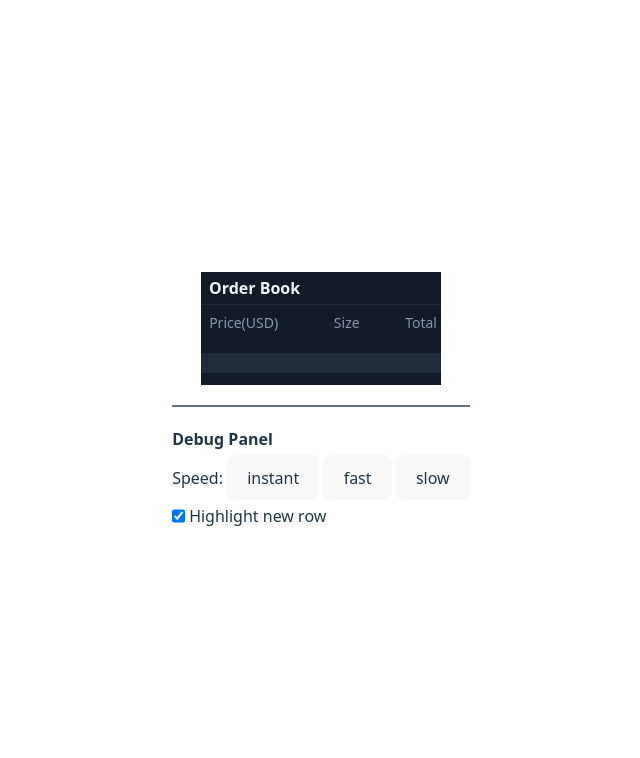
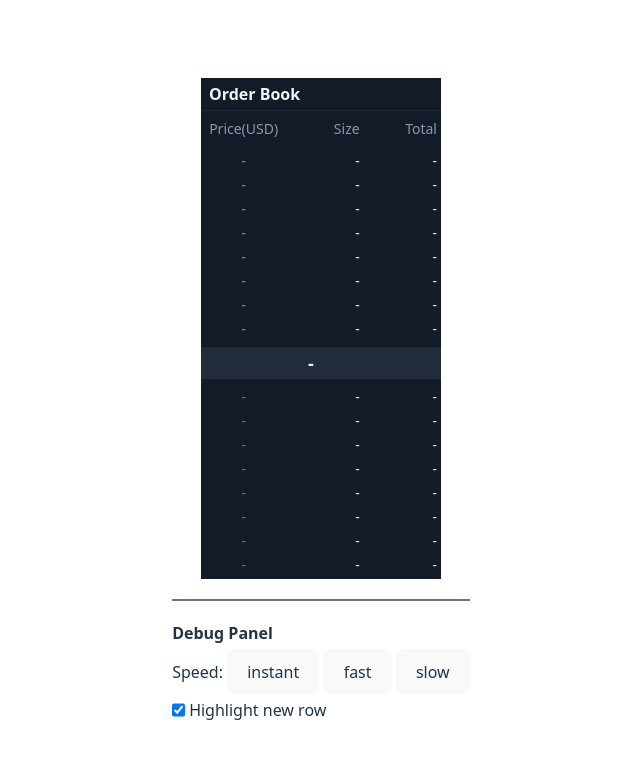
Before and after one commit to MHtw/order-book, a React (Vite) app: page / in a window 1280 px wide. Shown: the top 758 px of the page, without its empty margins (319-959 px from the left). Built offline with nearby package versions, Linux system fonts and the light colour scheme; no server answers.

Commit message:
feat: empty state ui

```diff
--- a/src/components/OrderBook/LastPrice.tsx
+++ b/src/components/OrderBook/LastPrice.tsx
@@ -46,7 +46,7 @@ const LastPrice = () => {
         }
       )}
     >
-      {typeof price === "number" ? formatNumber(price.toFixed(1)) : ""}
+      {formatNumber(price?.toFixed(1))}
       <IconArrowDown
         className={clsx("size-4", {
           invisible: direction === "same",
--- a/src/components/OrderBook/PriceList.tsx
+++ b/src/components/OrderBook/PriceList.tsx
@@ -2,6 +2,7 @@ import { useSelector } from "react-redux";
 import type { RootState } from "../../store";
 import { type FC } from "react";
 import PriceRow from "./PriceRow";
+import clsx from "clsx";
 
 const PriceList: FC<{ side: "SELL" | "BUY" }> = ({ side }) => {
   const [data] = useSelector(
@@ -61,11 +62,28 @@ const PriceList: FC<{ side: "SELL" | "BUY" }> = ({ side }) => {
     );
   });
 
-  if (reverse) {
-    components.reverse();
+  while (components.length < 8) {
+    components.push(
+      <PriceRow
+        key={`empty-${components.length}`}
+        side={side}
+        price=""
+        size=""
+        total=""
+        barWidth=""
+      />
+    );
   }
 
-  return <div className="flex flex-col gap-1 p-1">{components}</div>;
+  return (
+    <div
+      className={clsx("flex flex-col gap-1 p-1", {
+        "flex-col-reverse": reverse,
+      })}
+    >
+      {components}
+    </div>
+  );
 };
 
 export default PriceList;
--- a/src/lib/utils.ts
+++ b/src/lib/utils.ts
@@ -6,6 +6,10 @@ export const jsonParseSafe = (str?: string) => {
   }
 };
 
-export const formatNumber = (value: string) => {
+export const formatNumber = (value?: string) => {
+  if (!value) {
+    return "-";
+  }
+
   return value.replace(/\B(?=(\d{3})+(?!\d))/g, ",");
 };
```
